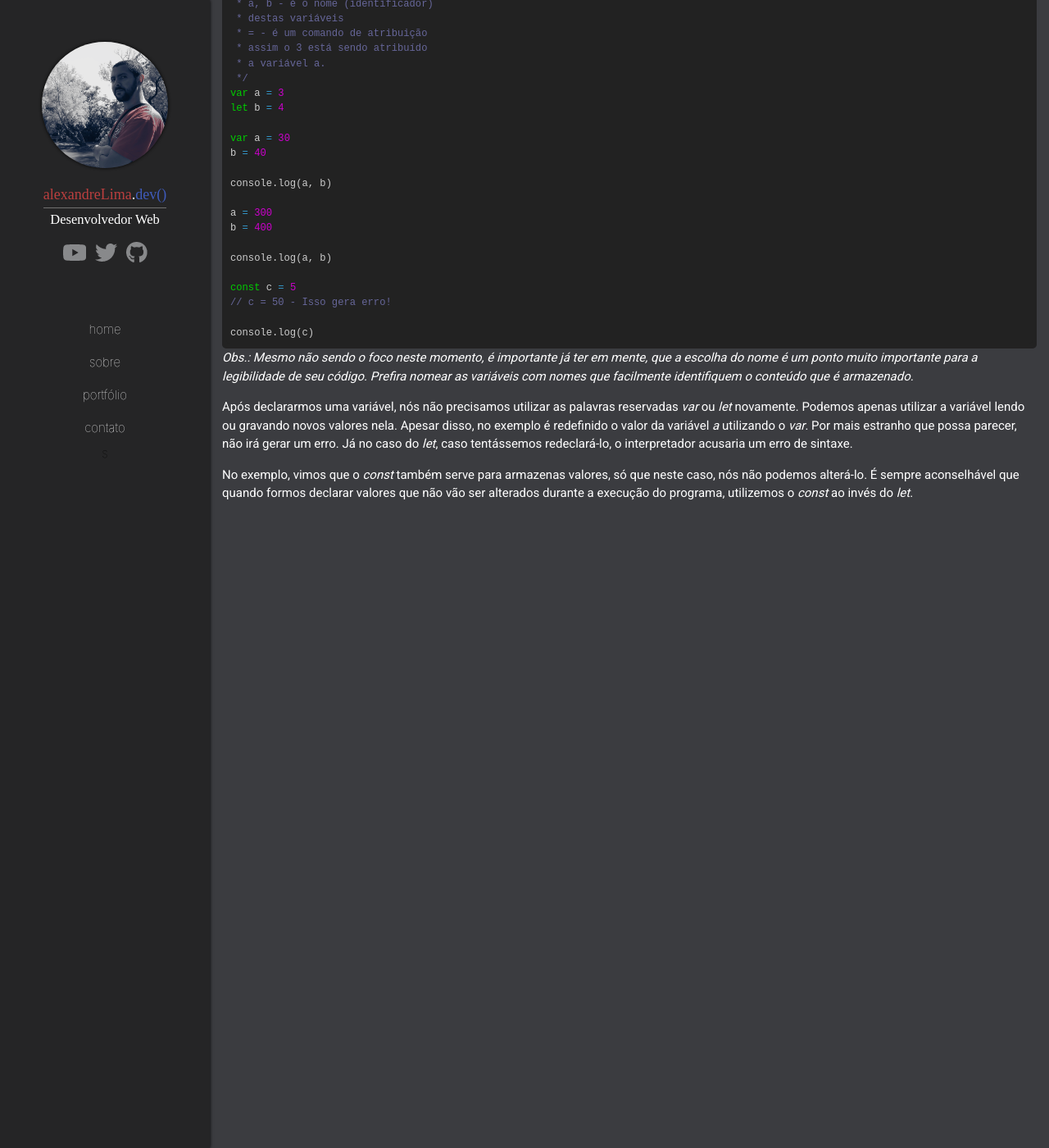
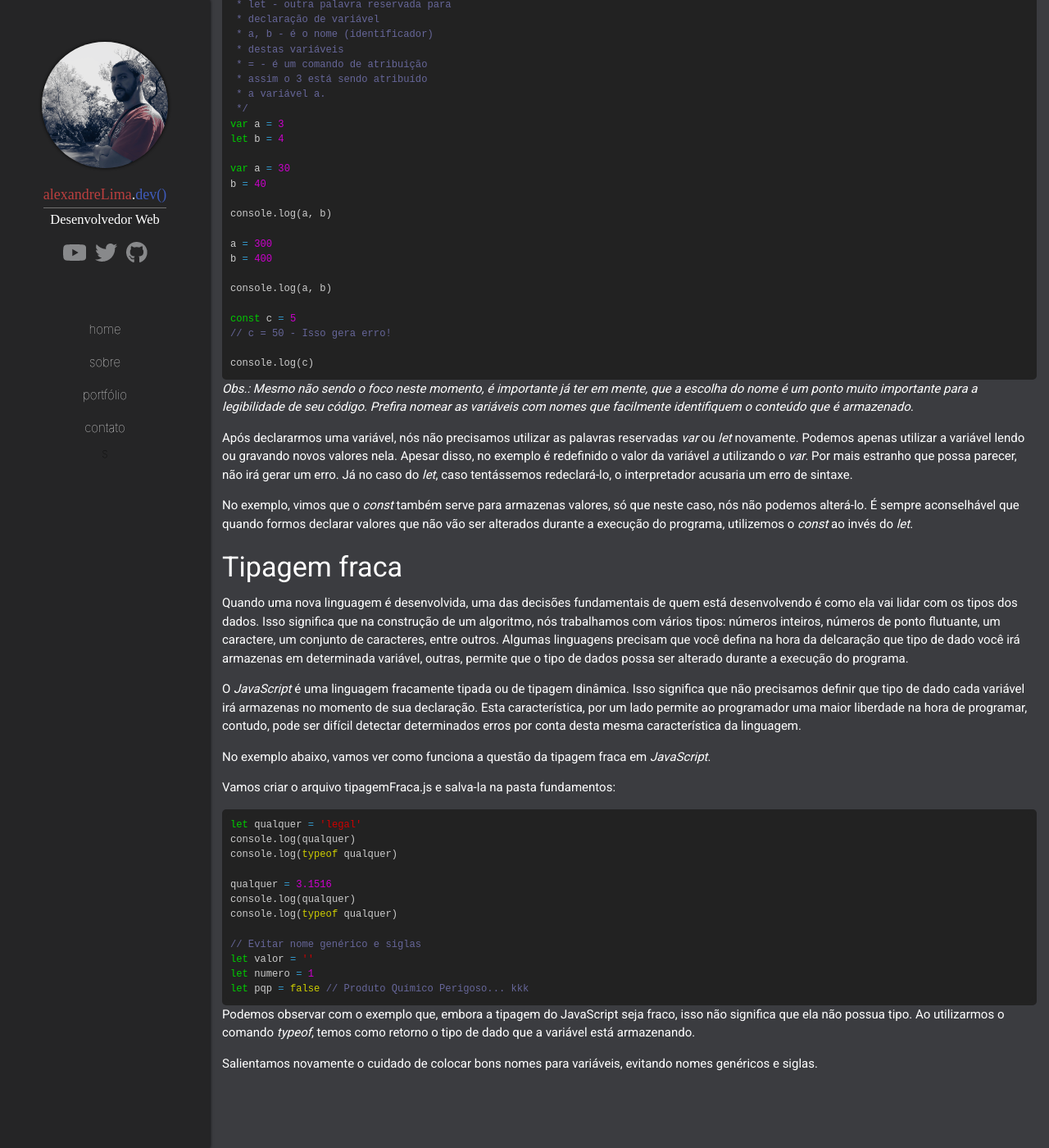
Before and after one commit to Alexandresl/alexandrelima-dev, a Jekyll site: the page built from _posts/2019-07-29-javascript-3-fundamentos.md, in a window 1280 px wide and 1400 px high, scrolled down 3193 px. Shown: the whole window at 82% size. Built offline with Jekyll 4.4.1, drawn with Linux system fonts in a browser that asks for light colours; some web fonts are replaced; comment, search, counter and statistics services are not loaded; some of the changed text lies outside the part shown.

Commit message:
Update Blog “2019-07-29-javascript-3-fundamentos”

````diff
--- a/_posts/2019-07-29-javascript-3-fundamentos.md
+++ b/_posts/2019-07-29-javascript-3-fundamentos.md
@@ -126,6 +126,8 @@ Aqui vamos aprender como criar variáveis e constantes em javascript. Nesta aula
 
 Historicamente, no *JavaScript*, sempre se utilizou a palavra *var* para criar variáveis. Recentemente, com ECMAScript 2015, foram introduzidas as palavras *let* e *const*, que iremos detalhar futuramente.
 
+Vamos criar o arquivo variaveisEConstantes.js e salva-la na pasta fundamentos:
+
 ```javascript
 /**
  * var - palavra reservada que usamos
@@ -162,3 +164,32 @@ console.log(c)
 Após declararmos uma variável, nós não precisamos utilizar as palavras reservadas *var* ou *let* novamente. Podemos apenas utilizar a variável lendo ou gravando novos valores nela. Apesar disso, no exemplo é redefinido o valor da variável *a* utilizando o *var*. Por mais estranho que possa parecer, não irá gerar um erro. Já no caso do *let*, caso tentássemos redeclará-lo, o interpretador acusaria um erro de sintaxe.
 
 No exemplo, vimos que o *const* também serve para armazenas valores, só que neste caso, nós não podemos alterá-lo. É sempre aconselhável que quando formos declarar valores que não vão ser alterados durante a execução do programa, utilizemos o *const* ao invés do *let*.
+
+#### Tipagem fraca
+
+Quando uma nova linguagem é desenvolvida, uma das decisões fundamentais de quem está desenvolvendo é como ela vai lidar com os tipos dos dados. Isso significa que na construção de um algoritmo, nós trabalhamos com vários tipos: números inteiros, números de ponto flutuante, um caractere, um conjunto de caracteres, entre outros. Algumas linguagens precisam que você defina na hora da delcaração que tipo de dado você irá armazenas em determinada variável, outras, permite que o tipo de dados possa ser alterado durante a execução do programa.
+
+O *JavaScript* é uma linguagem fracamente tipada ou de tipagem dinâmica. Isso significa que não precisamos definir que tipo de dado cada variável irá armazenas no momento de sua declaração. Esta característica, por um lado permite ao programador uma maior liberdade na hora de programar, contudo, pode ser difícil detectar determinados erros por conta desta mesma característica da linguagem.
+
+No exemplo abaixo, vamos ver como funciona a questão da tipagem fraca em *JavaScript*.
+
+Vamos criar o arquivo tipagemFraca.js e salva-la na pasta fundamentos:
+
+```javascript
+let qualquer = 'legal'
+console.log(qualquer)
+console.log(typeof qualquer)
+
+qualquer = 3.1516
+console.log(qualquer)
+console.log(typeof qualquer)
+
+// Evitar nome genérico e siglas
+let valor = ''
+let numero = 1
+let pqp = false // Produto Químico Perigoso... kkk
+```
+
+Podemos observar com o exemplo que, embora a tipagem do JavaScript seja fraco, isso não significa que ela não possua tipo. Ao utilizarmos o comando *typeof*, temos como retorno o tipo de dado que a variável está armazenando.
+
+Salientamos novamente o cuidado de colocar bons nomes para variáveis, evitando nomes genéricos e siglas.
````
